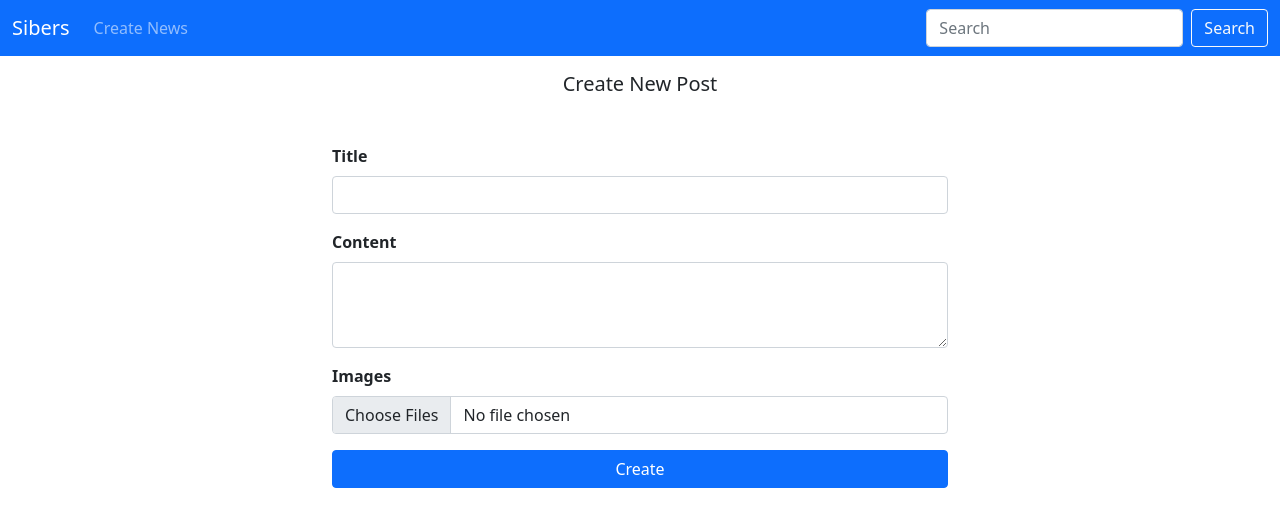
After one commit to abaidev/sibers, a Django app: page /post/create/ in a window 1280 px wide. The commit adds this page. Shown: the top 527 px of the page. Run offline with Django 4.2, Linux system fonts and the light colour scheme; parts of the project's set-up code (start-up, migrations or seed data) failed here and were passed over; some libraries are stand-ins or nearby versions.

Commit message:
forms. create, detail views

```diff
--- /dev/null
+++ b/news/forms.py
@@ -0,0 +1,15 @@
+from django import forms
+from .models import Post, Image
+
+
+class PostForm(forms.ModelForm):
+    class Meta:
+        model = Post
+        fields = ['title', 'content']
+
+
+class PostImageForm(PostForm):
+    images = forms.ImageField(widget=forms.ClearableFileInput(attrs={'multiple': True}), required=False)
+
+    class Meta(PostForm.Meta):
+        fields = PostForm.Meta.fields + ['images']
--- a/news/models.py
+++ b/news/models.py
@@ -1,4 +1,5 @@
 from django.db import models
+from django.urls import reverse
 
 
 class Post(models.Model):
@@ -9,6 +10,9 @@ class Post(models.Model):
     def __str__(self):
         return self.title
 
+    def get_absolute_url(self):
+        return reverse('news:post-detail', kwargs={'pk': self.pk})
+
 
 class Image(models.Model):
     post = models.ForeignKey(Post, on_delete=models.CASCADE, related_query_name='images')
--- a/news/urls.py
+++ b/news/urls.py
@@ -6,4 +6,5 @@ app_name = 'news'
 urlpatterns = [
     path('', views.PostListView.as_view(), name='feed'),
     path('post/<int:pk>/', views.PostDetailView.as_view(), name='post-detail'),
+    path('post/create/', views.PostCreateView.as_view(), name='post-create'),
 ]
--- a/news/views.py
+++ b/news/views.py
@@ -1,7 +1,9 @@
-from django.shortcuts import render
-from django.views.generic import ListView, DetailView
+from django.shortcuts import render, redirect
+from django.urls import reverse
+from django.views.generic import ListView, DetailView, CreateView
 from django.core.paginator import Paginator
-from .models import Post
+from .models import Post, Image
+from .forms import PostForm
 
 
 class PostListView(ListView):
@@ -28,3 +30,16 @@ class PostListView(ListView):
 class PostDetailView(DetailView):
     model = Post
     template_name = 'news/post_detail.html'
+
+
+class PostCreateView(CreateView):
+    model = Post
+    template_name = 'news/post_create.html'
+    form_class = PostForm
+
+    def post(self, request, *args, **kwargs):
+        pf = self.form_class(request.POST)
+        post_obj = pf.save()
+        for image in request.FILES.getlist('images'):
+            Image.objects.create(image=image, post=post_obj)
+        return redirect(reverse('news:post-detail', kwargs={'pk':post_obj.id}))
--- a/templates/navbar.html
+++ b/templates/navbar.html
@@ -1,4 +1,4 @@
-<nav class="navbar navbar-expand-lg navbar-dark bg-dark">
+<nav class="navbar navbar-expand-lg navbar-dark bg-primary">
     <div class="container-fluid">
         <a class="navbar-brand" href="{% url 'news:feed' %}">Sibers</a>
         <button class="navbar-toggler" type="button" data-bs-toggle="collapse" data-bs-target="#navbarTogglerDemo02"
@@ -8,18 +8,12 @@
         <div class="collapse navbar-collapse" id="navbarTogglerDemo02">
             <ul class="navbar-nav me-auto mb-2 mb-lg-0">
                 <li class="nav-item">
-                    <a class="nav-link active" aria-current="page" href="#">Home</a>
-                </li>
-                <li class="nav-item">
-                    <a class="nav-link" href="#">Link</a>
-                </li>
-                <li class="nav-item">
-                    <a class="nav-link disabled">Disabled</a>
+                    <a class="nav-link" href="{% url 'news:post-create' %}">Create News</a>
                 </li>
             </ul>
             <form class="d-flex">
                 <input class="form-control me-2" type="search" placeholder="Search" aria-label="Search">
-                <button class="btn btn-outline-success" type="submit">Search</button>
+                <button class="btn btn-outline-light" type="submit">Search</button>
             </form>
         </div>
     </div>
--- a/templates/news/index.html
+++ b/templates/news/index.html
@@ -5,12 +5,12 @@
 
     <div class="row">
         <div class="col-3">
-            <p>Display by:</p>
+            <p class="ps-2">Display by:</p>
             <form action="" method="GET">
                 <div class="btn-group" data-toggle="buttons">
                     {% with '10 20 50' as list %}
                         {% for i in list.split %}
-                            {% if i == request.session.paglim %}
+                            {% if i == paglim %}
                             <label class="btn ">
                                 <input type="radio" name="paglim" id="opt{{i}}" value="{{i}}" checked> {{i}}
                             </label>
--- /dev/null
+++ b/templates/news/post_create.html
@@ -0,0 +1,25 @@
+{% extends 'base.html' %}
+
+{% block body %}
+<div class="container py-3 mx-auto col-6">
+    <h5 class="text-center mb-5">Create New Post</h5>
+    <form action="" method="post" enctype="multipart/form-data">{% csrf_token %}
+        <div class="mb-3">
+            <label for="post-title" class="form-label fw-bold">Title</label>
+            <input type="text" class="form-control" name="title" id="post-title" required/>
+            {{ form.title.errors | escape}}
+        </div>
+        <div class="mb-3">
+            <label for="post-content" class="form-label fw-bold">Content</label>
+            <textarea class="form-control" name="content" id="post-content" rows="3" required></textarea>
+            {{ form.content.errors | escape}}
+        </div>
+        <div class="mb-3">
+            <label for="post-images" class="form-label fw-bold">Images</label>
+            <input type="file" name="images" accept="image/*" class="form-control" id="post-images" multiple/>
+            {{ form.content.errors | escape}}
+        </div>
+        <input type="submit" value="Create" class="btn btn-primary col-12"/>
+    </form>
+</div>
+{% endblock %}
```
Also changed, not shown: templates/news/post_detail.html (+55 -2 lines).
